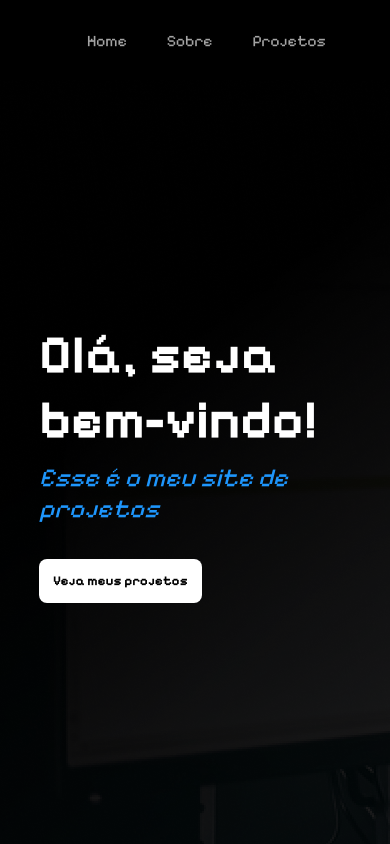
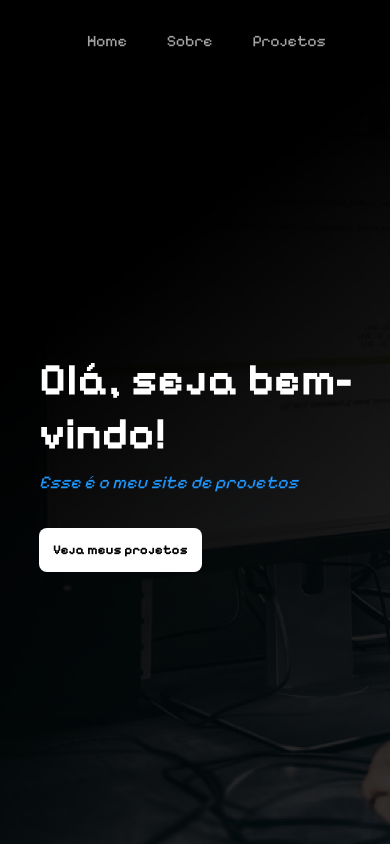
Before and after one commit to gersonnascimentu/meus-projetos, a plain HTML site: page index.html in a window 390 px wide. Shown: the top 844 px of the page. Drawn offline with Linux system fonts and the light colour scheme.

Commit message:
responsividade da 'main' finalizada

```diff
--- a/css/style.css
+++ b/css/style.css
@@ -201,5 +201,19 @@ footer{
 /* Responsividade */
 
 @media(max-width:1050px){
+    /* MAIN */
+    .main h1{
+        font-size: 45px;
+    }
+    .main p{
+        font-size: 18px;
+    }
+    .main{
+        background-size:cover;
+    }
+    /* MAIN */
 
+    /* SOBRE */
+
+    /* SOBRE */
 }
```
